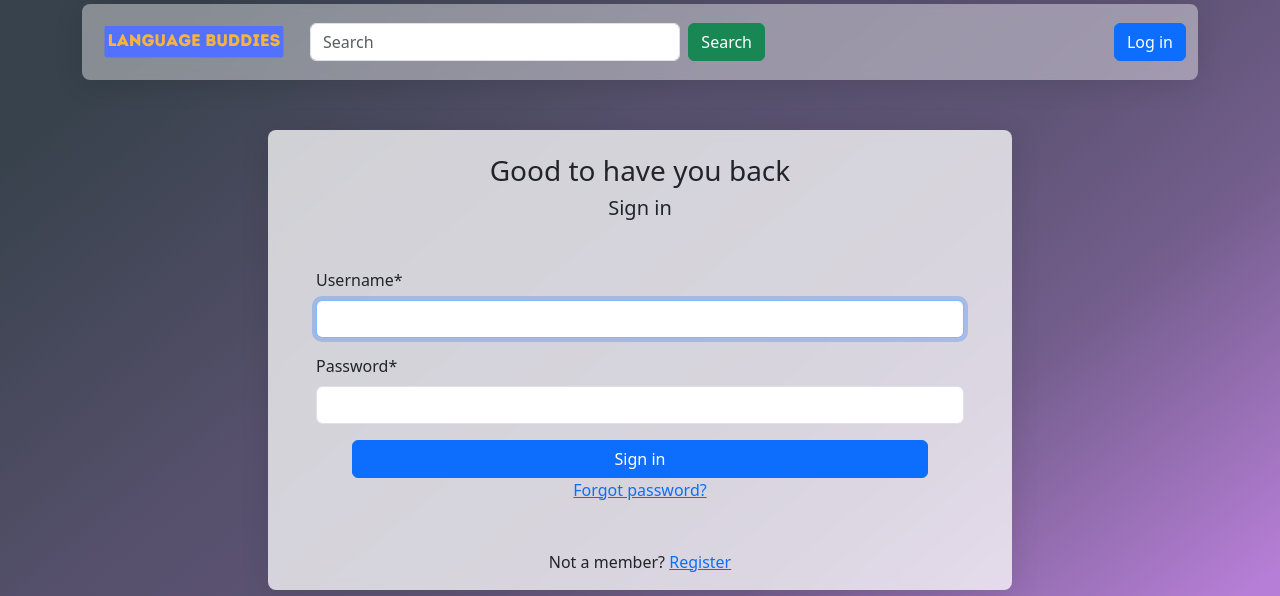
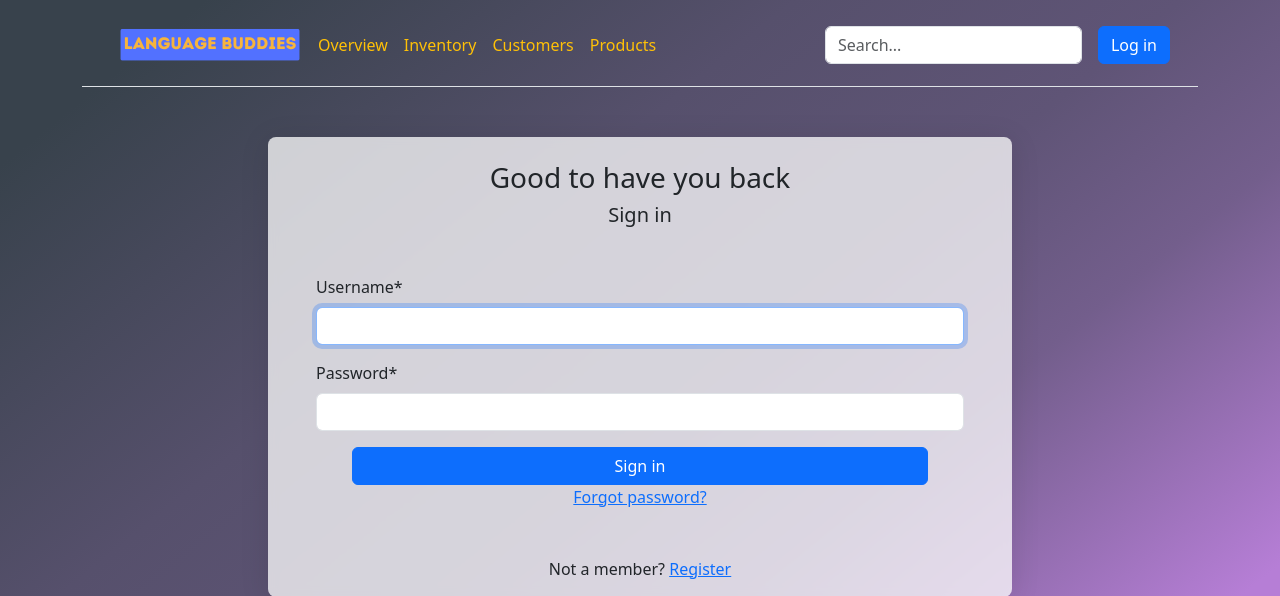
Before and after one commit to sieczkah/LanguageBuddies, a Django app: page /accounts/login/?next=/update-room/1/ in a window 1280 px wide. Shown: the top 596 px of the page. Run offline with Django 4.2, Linux system fonts and the light colour scheme; parts of the project's set-up code (start-up, migrations or seed data) failed here and were passed over; some libraries are stand-ins or nearby versions.

Commit message:
Styled navbar

```diff
--- a/templates/navbar.html
+++ b/templates/navbar.html
@@ -1,53 +1,50 @@
 {% load static %}
 <!-- Navbar -->
-<nav class="navbar navbar-expand-lg glass-transparent rounded-3">
-  <!-- Container wrapper -->
-  <div class="container-fluid justify-content-start">
-    <!-- LOGO HOMEPAGE -->
-    <a class="navbar-brand" href="{% url 'homepage' %}">
-      <img src="{% static 'img/logo1.svg' %}" alt="Language Buddies" width="200"
-        height="50"></a>
-    <!-- Search bar -->
-    <form class="col-5 d-flex flex-row" role="search"
-      action="{% url 'homepage' %}" method="GET">
-      <input class="form-control me-2" type="search" placeholder="Search"
-        aria-label="Search" name="q">
-      <button class="btn btn-success" type="submit">Search</button>
+<header class="p-3 mb-3 border-bottom">
+  <div class="container">
+    <div class="d-flex flex-wrap align-items-center justify-content-center justify-content-lg-start">
+      <!-- LOGO -->
+      <a href="{% url 'homepage' %}"
+        class="d-flex align-items-center mb-2 mb-lg-0 link-body-emphasis text-decoration-none">
+        <img src="{% static 'img/logo1.svg' %}" alt="Language Buddies" width="200" height="50">
+      </a>
+
+      <ul class="nav col-12 col-lg-auto me-lg-auto mb-2 justify-content-center mb-md-0">
+        <li><a href="#" class="nav-link px-2 link-warning">Overview</a></li>
+        <li><a href="#" class="nav-link px-2 link-warning">Inventory</a></li>
+        <li><a href="#" class="nav-link px-2 link-warning">Customers</a></li>
+        <li><a href="#" class="nav-link px-2 link-warning">Products</a></li>
+      </ul>
+
+      <form class="col-12 col-lg-auto mb-3 mb-lg-0 me-lg-3" role="search" action="{% url 'homepage' %}" method="GET">
+        <input name="q" type="search" class="form-control" placeholder="Search..." aria-label="Search">
       </form>
-    <!-- Right elements -->
-    <div class="d-flex flex-row align-items-center ms-auto">
+
+      <!-- PROFILE PART STARTS -->
       {% if user.is_authenticated %}
-      <img src="{% static 'img/user-profile-icon.svg' %}" class="rounded-circle"
-        height="30" alt="Profilepic" loading="lazy" />
-      <ul class="navbar-nav me-auto mb-2 mb-lg-0">
-
-        <li class="nav-item dropdown">
-          <a class="nav-link dropdown-toggle" href="#" data-bs-toggle="dropdown"
-            aria-expanded="false">My account</a>
-          <ul class="dropdown-menu">
-            <li><a class="dropdown-item"
-                href="{% url 'profile' request.user.id %}">My profile</a>
+      <div class="dropdown text-end">
+        <a href="#" class="d-block link-body-emphasis text-decoration-none dropdown-toggle" data-bs-toggle="dropdown"
+          aria-expanded="false">
+          <img src="{% static 'img/user-profile-icon.svg' %}" alt="mdo" width="32" height="32" class="rounded-circle">
+        </a>
+        <ul class="dropdown-menu text-small" style="color: #fff;">
+          <li><a class="dropdown-item" href="{% url 'profile' request.user.id %}">My profile</a></li>
+          <li><a class="dropdown-item" href="{% url 'edit-profile' %}">Edit profile</a></li>
+          <li><a class="dropdown-item" href="#">My rooms</a></li>
+          <li><a class="dropdown-item" href="#">New room</a></li>
+          <li><a class="dropdown-item" href="#">Profile</a></li>
+          <li>
+            <hr class="dropdown-divider">
           </li>
-            <li><a class="dropdown-item" href="{% url 'edit-profile' %}">Edit
-                profile</a>
-            </li>
-            <li>
-              <a class="dropdown-item link-danger" href="{% url 'logout' %}">
-                Logout
-              </a>
-            </li>
+          <li><a class="dropdown-item" href="{% url 'logout' %}">Sign out</a></li>
         </ul>
-        </li>
-
+      </div>
+      <!-- PROFILE PART ENDS -->
       {% else %}
       <a class="nav-link" href="{% url 'login' %}">
         <button class="btn btn-primary">Log in</button>
       </a>
       {% endif %}
-      </ul>
     </div>
-    <!-- Right elements -->
   </div>
-  <!-- Container wrapper -->
-</nav>
-<!-- Navbar -->
+</header>
```
Lines whose indentation alone changed are shown as unchanged.
